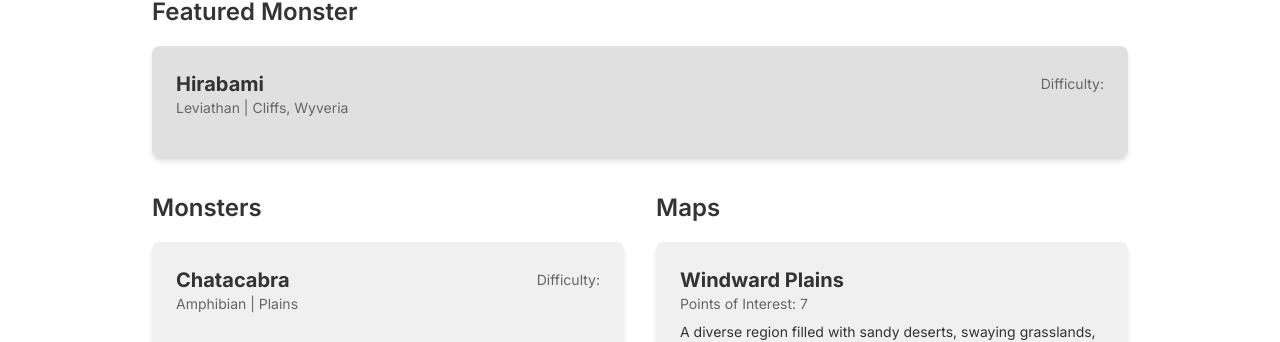
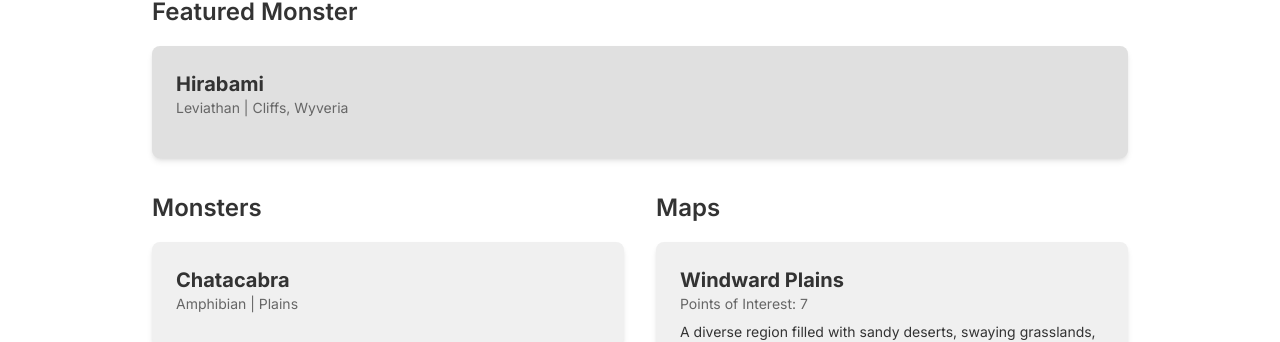
Before and after one commit to askleon/monster-hunter-wilds-wiki, a Next.js app: page / in a window 1280 px wide. Shown: the part 418-760 px from the top of the page. Built offline with nearby package versions, Linux system fonts and the light colour scheme.

Commit message:
Remove difficulty display from featured and regular monster cards

```diff
--- a/app/page.tsx
+++ b/app/page.tsx
@@ -21,7 +21,6 @@ export default function Home() {
           title={
             <div className="flex justify-between items-center">
               <span className="text-xl font-bold">{featuredMonster.name}</span>
-              <span className="text-sm text-secondary">Difficulty: {featuredMonster.difficulty}</span>
             </div>
           }
           subtitle={`${featuredMonster.type} | ${featuredMonster.habitats?.join(', ') || 'Unknown'}`}
@@ -41,7 +40,6 @@ export default function Home() {
                 title={
                   <div className="flex justify-between items-center">
                     <span className="text-xl font-bold">{monster.name}</span>
-                    <span className="text-sm text-secondary">Difficulty: {monster.difficulty}</span>
                   </div>
                 }
                 subtitle={`${monster.type} | ${monster.habitats?.join(', ') || 'Unknown'}`}
```
